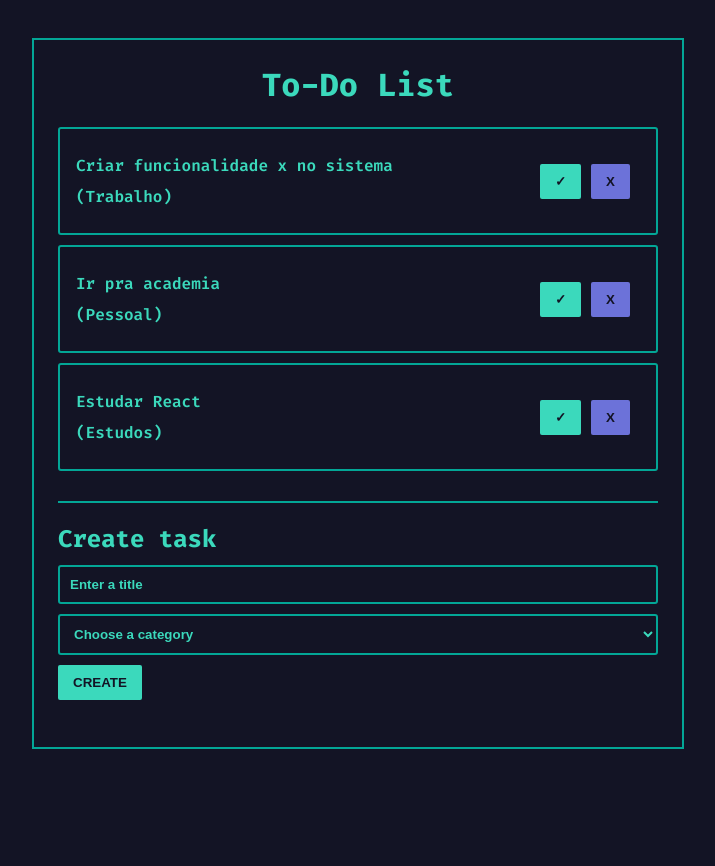
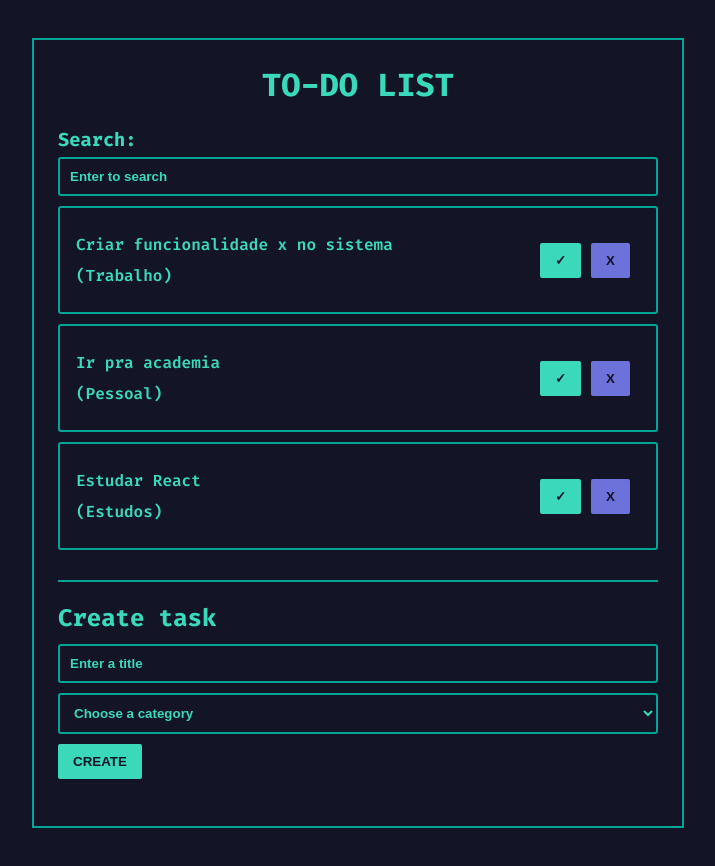
Before and after one commit to thomasdev5832/react-todo-list, a React (Vite) app: page / in a window 1280 px wide. Shown: the top 866 px of the page, without its empty margins (282-997 px from the left). Built offline with nearby package versions, Linux system fonts and the light colour scheme.

Commit message:
Search component ok

```diff
--- a/index.html
+++ b/index.html
@@ -4,7 +4,7 @@
     <meta charset="UTF-8" />
     <link rel="icon" type="image/svg+xml" href="/vite.svg" />
     <meta name="viewport" content="width=device-width, initial-scale=1.0" />
-    <title>Vite + React</title>
+    <title>To-Do List</title>
   </head>
   <body>
     <div id="root"></div>
--- a/src/App.css
+++ b/src/App.css
@@ -22,6 +22,11 @@ h1 {
 h2 {
   color: #3BD9BC;
   margin-bottom: 10px;
+}
+
+h3 {
+  color: #3BD9BC;
+  margin-bottom: 5px;
 }
 
 p {
--- a/src/App.jsx
+++ b/src/App.jsx
@@ -2,6 +2,7 @@ import { useState } from 'react';
 import './App.css';
 import Todo from './components/Todo';
 import TodoForm from './components/TodoForm';
+import Search from './components/Search';
 
 function App() {
 const [todos, setTodos] = useState([
@@ -24,6 +25,9 @@ const [todos, setTodos] = useState([
     isCompleted: false,
   }
 ]);
+
+  const [search, setSearch] = useState("");
+
 
   const addTodo = (text, category) => {
     const newTodos = [
@@ -53,10 +57,20 @@ const [todos, setTodos] = useState([
   }
 
   return <div className='app'>
-    <h1>To-Do List</h1>
+    <h1>TO-DO LIST</h1>
+    <Search search={search} setSearch={setSearch} />
     <div className='todo-list'>
-      {todos.map((todo) => (
-        <Todo key={todo.id} todo={todo} removeTodo={removeTodo} completeTodo={completeTodo} />
+      {todos
+        .filter((todo) =>
+          todo.text.toLowerCase().includes(search.toLowerCase())
+          )
+        .map((todo) => (
+          <Todo
+            key={todo.id}
+            todo={todo}
+            removeTodo={removeTodo}
+            completeTodo={completeTodo}
+          />
       ))}
     </div>
     <TodoForm addTodo={addTodo} />
--- /dev/null
+++ b/src/components/Search.jsx
@@ -0,0 +1,15 @@
+const Search = ({ search, setSearch }) => {
+  return (
+    <div className="search">
+        <h3>Search:</h3>
+        <input
+            type="text"
+            value={search}
+            onChange={(e) => setSearch(e.target.value)}
+            placeholder="Enter to search"
+        />
+    </div>
+  )
+}
+
+export default Search
```
